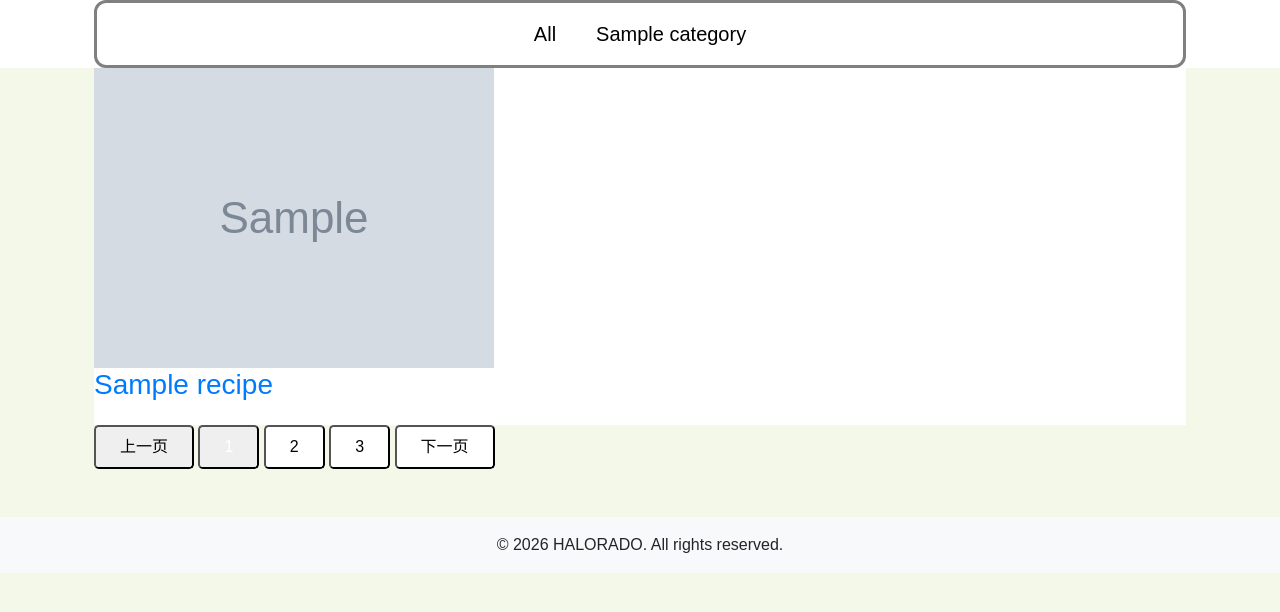
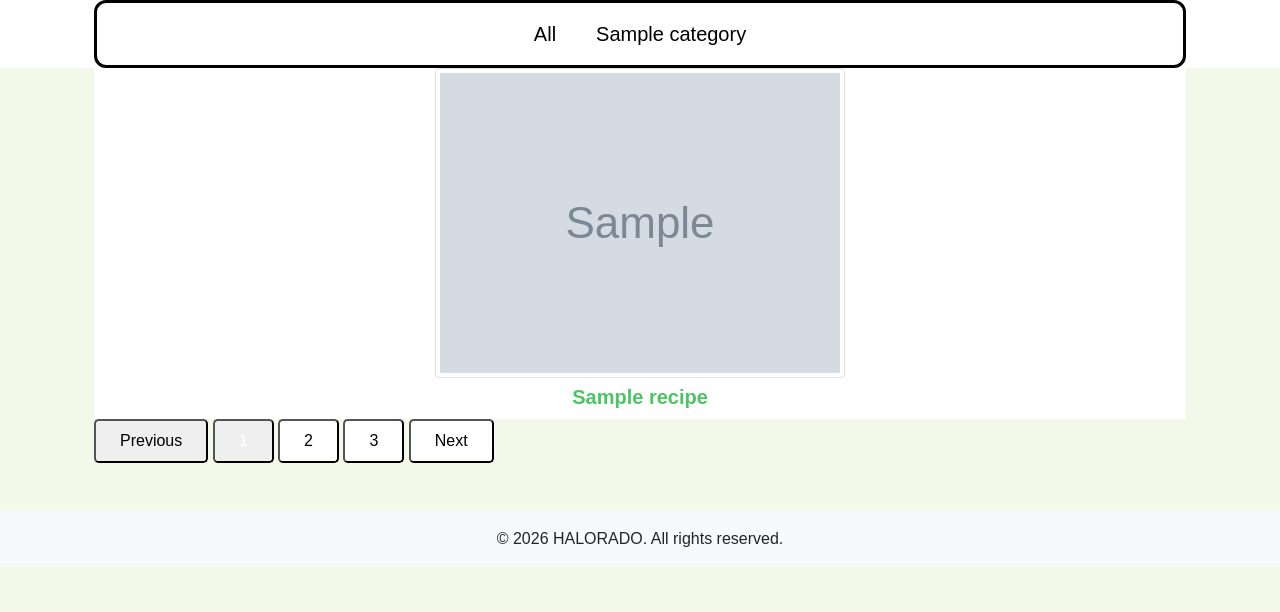
Before and after one commit to ZoeyHuajun/HALORADO, a Flask app: page / in a window 1280 px wide. Shown: the part 157-769 px from the top of the page. Run offline with Flask 3, Linux system fonts and the light colour scheme; tables that the repository leaves empty hold one stand-in row (values such as "Sample post"); grey boxes marked "Sample" are stand-in pictures; some libraries are stand-ins or nearby versions.

Commit message:
update081326

```diff
--- a/static/base.css
+++ b/static/css/base.css
@@ -61,7 +61,7 @@ body {
     justify-content: center;
     align-items: center;
     gap:40px;
-    border: 3px solid gray;
+    border: 3px solid black;
     border-radius:12px;
 
 }
--- /dev/null
+++ b/static/css/index.css
@@ -0,0 +1,18 @@
+.recipe-name-box {
+    height: 100%;
+    width: 100%;
+    text-align: center;
+}
+
+.recipe-name-label a {
+    text-align: center;
+    font-size: 20px;
+    font-weight: bold;
+    margin-top: 15px;
+    margin-bottom: 15px;
+    color: #4ac564
+}
+.recipe-name-label a:hover {
+    color: rgb(34, 102, 34);
+    text-decoration: underline;
+}
--- a/templates/base.html
+++ b/templates/base.html
@@ -4,7 +4,7 @@
 <head>
     <meta charset="utf-8">
     <link rel="stylesheet" href="{{ url_for('static', filename='bootstrap/bootstrap.4.6.min.css') }}">
-    <link rel="stylesheet" href="{{ url_for('static', filename='base.css') }}">
+    <link rel="stylesheet" href="{{ url_for('static', filename='css/base.css') }}">
     <link rel="stylesheet" href="{{ url_for('static', filename='css/init.css') }}">
     <meta name="viewport" content="width=device-width, initial-scale=1">
     <script src="{{ url_for('static',filename='jquery/jquery-3.7.1.min.js') }}"></script>
@@ -31,7 +31,7 @@
                             <a class="nav-link" href="/"> HOME <span class="sr-only"></span></a>
                         </li>
                         <li class="nav-item">
-                            <a class="nav-link" href="/pub_r">RECIPES</a>
+                            <a class="nav-link" href="/recipes">RECIPES</a>
                         </li>
                         <li class="nav-item">
                             <a class="nav-link" href="/pub_r">PUBLISH</a>
--- a/templates/index.html
+++ b/templates/index.html
@@ -14,22 +14,19 @@
             <div class="space-y-6">
                 {% for recipe in recipes %}
                     <!-- 文章卡片 1 -->
-                    <article class="card-hover bg-white rounded-xl overflow-hidden shadow-md transition-all duration-300">
-                        <div class="flex flex-col md:flex-row">
+                    <article class="bg-white rounded-xl overflow-hidden shadow-md">
+                        <div class="flex flex-col recipe-name-box">
                             <div class="w-full md:w-56 flex-shrink-0">
-                                <img src="{{recipe.picture}}"
-                                    alt="{{recipe.name}}"
-                                    class="w-full h-56 object-cover">
+                                <a href="/detail/{{recipe.id}}">
+                                    <img src="{{recipe.picture}}"
+                                        alt="{{recipe.name}}"
+                                        class="img-thumbnail">
+                                </a>
                             </div>
-                            <div class="flex-1 p-6">
-                                <h3 class="text-xl font-bold text-gray-900 mb-2">
+                            <div class="flex flex-col ">
+                                <h3 class="recipe-name-label">
                                     <a href="/detail/{{recipe.id}}">{{ recipe.name }}</a>
                                 </h3>
-                                <p class="text-gray-600 mb-4 line-clamp-2">
-                                    {{recipe.content}}</p>
-                                <div class="flex items-center justify-between text-sm text-gray-500">
-
-                                </div>
                             </div>
                         </div>
                     </article>
@@ -39,7 +36,7 @@
             <div class="mt-10 flex justify-center">
                 <nav class="flex items-center space-x-2">
                     <button class="px-4 py-2 rounded-lg bg-gray-200 text-gray-700 font-medium hover:bg-gray-300 transition-colors">
-                        上一页
+                        Previous
                     </button>
                     <button class="px-4 py-2 rounded-lg bg-green-500 text-white font-medium hover:bg-green-600 transition-colors">
                         1
@@ -51,7 +48,7 @@
                         3
                     </button>
                     <button class="px-4 py-2 rounded-lg bg-white text-gray-700 font-medium hover:bg-gray-100 transition-colors">
-                        下一页
+                        Next
                     </button>
                 </nav>
             </div>
```
Also changed, not shown: static/css/publish.css (added, +94 -0 lines), templates/publish.html (+23 -28 lines).
